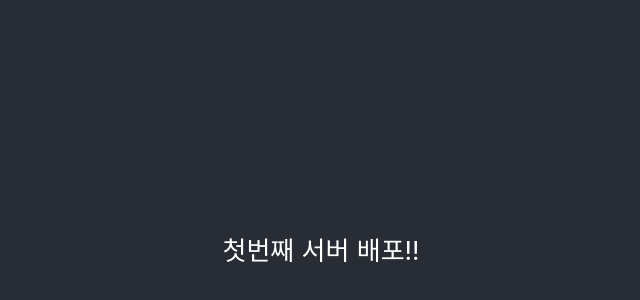
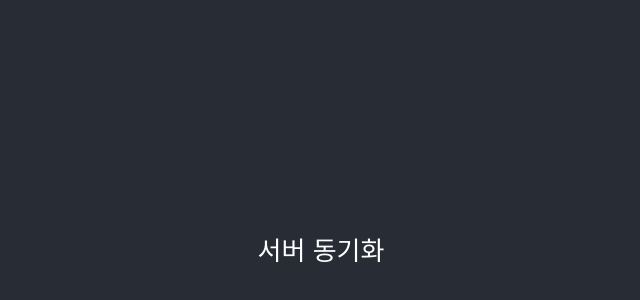
Before and after one commit to newy12/young, a React (Create React App) app: page / in a window 1280 px wide. Shown: the part 152-452 px from the top of the page, without its empty margins (319-959 px from the left). Built offline with nearby package versions, Linux system fonts and the light colour scheme.

Commit message:
무중단 배포 테스트

```diff
--- a/src/components/Test.js
+++ b/src/components/Test.js
@@ -3,7 +3,7 @@ import React from 'react';
 const Test = () => {
     return (
         <>
-        첫번째 서버 배포!!
+        서버 동기화
         </>
     );
 }
```
